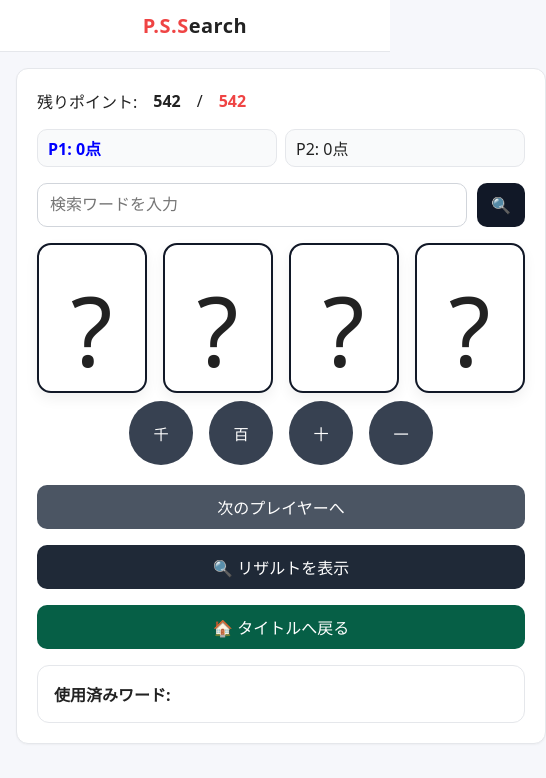
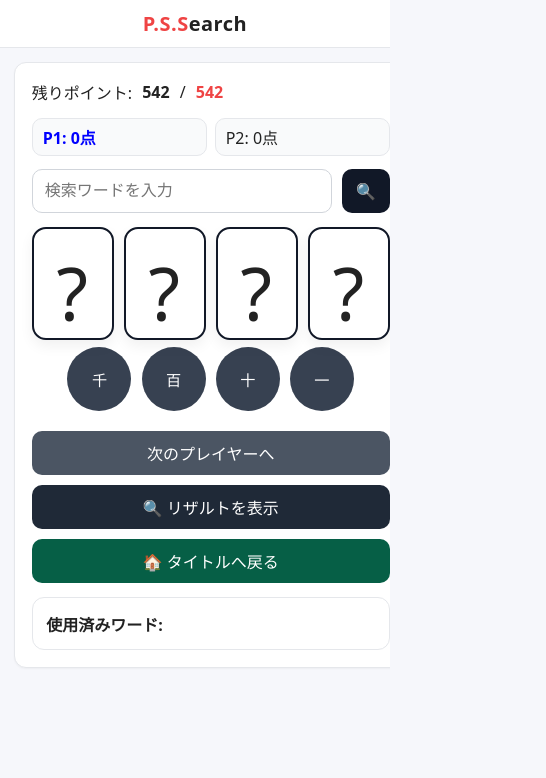
Before and after one commit to hanabino37/PSSGAME, a plain HTML site: page index.html in a window 390 px wide. Both pictures are taken after a click on the button "ゲーム開始". Shown: the whole page, 546 px wide, since content can reach past the window. Drawn offline with Linux system fonts and the light colour scheme.

Commit message:
Add files via upload

```diff
--- a/styles/main.css
+++ b/styles/main.css
@@ -1,12 +1,15 @@
-/* ===== 見た目の基準値（サイズはここで一括調整） ===== */
+/* ===== 見た目の基準値（流体レイアウト） ===== */
 :root{
-  --space: 16px;           /* 余白ベース */
-  --gap: 16px;             /* 要素間のすき間 */
-  --card-w: 110px;         /* 桁カードの幅 */
-  --card-h: 150px;         /* 桁カードの高さ */
-  --btn-h: 44px;           /* ボタン高さ */
-  --font-base: 16px;       /* 文字基本サイズ */
+  /* 画面幅に応じて自動で縮む／広がる */
+  --space:   clamp(12px, 3.5vw, 20px);  /* 余白 */
+  --gap:     clamp(8px,  2.6vw, 16px);  /* すき間 */
+  --card-w:  clamp(68px, 21vw, 110px);  /* カード幅 */
+  --card-h:  clamp(96px, 29vw, 150px);  /* カード高 */
+  --btn-h:   44px;                      /* ボタン高 */
+  --font-base: 16px;                    /* ベース文字 */
+  --digit-scale: .68;                   /* 7セグの相対サイズ（下でメディア別に微調整） */
 }
+/* タブレット以上は少しゆったり */
 @media (min-width: 720px){
   :root{
     --space: 20px;
@@ -15,8 +18,10 @@
     --card-h: 180px;
     --btn-h: 48px;
     --font-base: 18px;
+    --digit-scale: .70;
   }
 }
+
 @font-face{
   font-family: 'DSEG7Modern';
   src: url('../assets/fonts/DSEG7Modern-Bold.woff2') format('woff2');
@@ -26,7 +31,11 @@
 }
 
 *{box-sizing:border-box}
-html,body{height:100%}
+html,body{
+  height:100%;
+  /* 万一の横はみ出しを抑止（保険） */
+  overflow-x: hidden;
+}
 body{
   font-family: system-ui, -apple-system, "Segoe UI", Roboto, "Noto Sans JP", sans-serif;
   font-size: var(--font-base);
@@ -53,6 +62,7 @@ header .highlight{ color:#ef4444; }
   padding: var(--space);
   display: grid;
   gap: var(--gap);
+  width: 100%;
 }
 
 /* 共通カード風コンテナ */
@@ -120,7 +130,7 @@ button:disabled{ opacity:.5; cursor:not-allowed; }
 }
 .search-area input{
   flex: 1 1 auto;
-  min-width: 180px;
+  min-width: 0;              /* ← はみ出し防止（180px から変更） */
 }
 .search-area button{
   flex: 0 0 auto;
@@ -146,21 +156,21 @@ button:disabled{ opacity:.5; cursor:not-allowed; }
   box-shadow: 0 6px 14px rgba(0,0,0,.06);
   user-select:none;
 }
+
 /* 覆いレイヤーのアニメーション */
-.digit-box{ position: relative; overflow: hidden; }           /* 追加 */
+.digit-box{ position: relative; overflow: hidden; }
 .digit-box .digit-value{
-   position: relative; z-index: 1;
-   font-family: 'DSEG7Modern', system-ui, sans-serif;
-   line-height: .86;
-   letter-spacing: .01em;
-   transform: translateY(1px);
+  position: relative; z-index: 1;
+  font-family: 'DSEG7Modern', system-ui, sans-serif;
+  line-height: .86;
+  letter-spacing: .01em;
+  transform: translateY(1px);
 }
-
 .digit-box .digit-cover{
   position: absolute; inset: 0;
-  background: #0b0f19;            /* 黒（ほんの少し青味のある黒） */
+  background: #0b0f19;
   border-radius: inherit;
-  transform: translateY(100%);     /* 初期は非表示（下に退避） */
+  transform: translateY(100%);      /* 初期は非表示（下に退避） */
   transition: transform 700ms cubic-bezier(.22,.61,.36,1);
   pointer-events: none;
   z-index: 2;
@@ -169,26 +179,16 @@ button:disabled{ opacity:.5; cursor:not-allowed; }
 @media (prefers-reduced-motion: reduce){
   .digit-box .digit-cover{ transition: none; }
 }
-.digit-box.covered .digit-cover{ transform: translateY(0%); }   /* 黒塗りON */
-.digit-box.opened  .digit-cover{ transform: translateY(100%); } /* 下へスライドして開く */
+.digit-box.covered .digit-cover{ transform: translateY(0%); }    /* 黒塗りON */
+.digit-box.opened  .digit-cover{ transform: translateY(100%); }  /* 下へスライドして開く */
+
 /* 数字サイズをカード高に比例させる（安定） */
-:root{ --digit-scale: .68; }              /* 0.70–0.85 で微調整 */
 .digits .digit-box{ font-size: calc(var(--card-h) * var(--digit-scale)); }
 
 /* 検索直後だけアニメ無効化するためのクラス */
-.digit-box.no-anim .digit-cover{
-  transition: none !important;
-}
+.digit-box.no-anim .digit-cover{ transition: none !important; }
 
-/* 画面幅で微調整（任意） */
-@media (max-width: 480px){
-  :root{ --digit-scale: .64; }
-}
-@media (min-width: 720px){
-  :root{ --digit-scale: .70; }
-}
-
-/* 桁ボタン */
+/* ボタン行 */
 .digit-buttons{
   display:flex;
   justify-content:center;
@@ -212,7 +212,7 @@ button:disabled{ opacity:.5; cursor:not-allowed; }
   flex-wrap: wrap;
 }
 .controls button{
-  min-width: 180px;
+  min-width: clamp(120px, 32vw, 180px);  /* ← 画面に応じて縮む */
   height: var(--btn-h);
   border-radius: 10px;
   background:#111827;
@@ -227,12 +227,9 @@ button:disabled{ opacity:.5; cursor:not-allowed; }
   font-weight:700;
   padding: 10px 12px;
 }
-.result-message.game-over{
-  color:#1d4ed8;
-}
-.result-message.game-over.over-score{
-  color:#dc2626;
-}
+.result-message.game-over{ color:#1d4ed8; }
+.result-message.game-over.over-score{ color:#dc2626; }
+
 .result-list, .used-words{
   margin-top: var(--space);
   background:#fff;
@@ -240,13 +237,11 @@ button:disabled{ opacity:.5; cursor:not-allowed; }
   border-radius:12px;
   padding: var(--space);
 }
-.result-list ul, .used-words ul{
-  margin:0; padding-left: 20px;
-}
+.result-list ul, .used-words ul{ margin:0; padding-left: 20px; }
 
 /* セクションをカード化（既存の構造を壊さずカード化） */
 #setupSection,
-#gameSection {
+#gameSection{
   background:#fff;
   border:1px solid #e5e7eb;
   border-radius:12px;
@@ -254,11 +249,12 @@ button:disabled{ opacity:.5; cursor:not-allowed; }
   box-shadow:0 1px 2px rgba(0,0,0,.04);
 }
 
-/* スマホ最適化 */
+/* スマホ最適化の細かい補正 */
 @media (max-width: 480px){
   .controls button{ min-width: 100%; }
   .digit-buttons{ gap: var(--gap); }
   .search-area{ gap: 10px; }
+  :root{ --digit-scale: .64; }   /* 7セグを少し抑える */
 }
 
 /* フィルタチップ */
```
